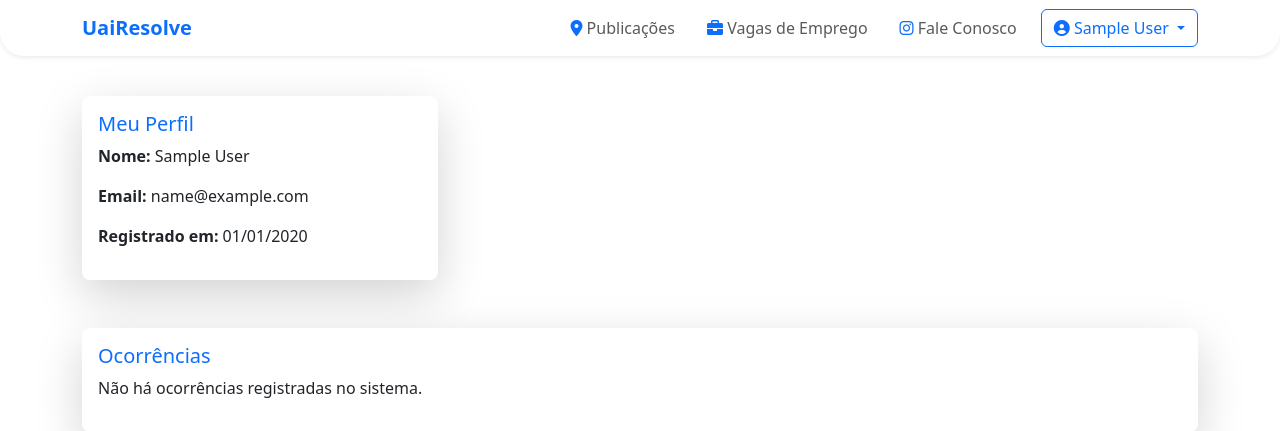
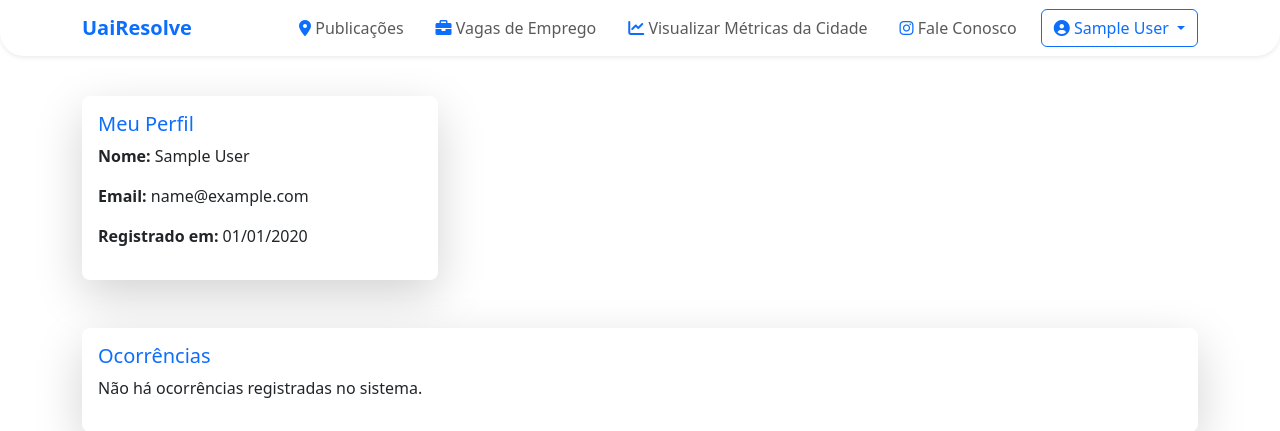
Before and after one commit to oliver00251/uairesolve, a Laravel app: page /dashboard in a window 1280 px wide. Shown: the top 431 px of the page. Run offline with Laravel 9, Linux system fonts and the light colour scheme; the visitor is signed in with stand-in values (Sample User, id 1); data that the repository does not hold is empty; some libraries are stand-ins or nearby versions.

Commit message:
metrica acessos/engajamento ajuste layout

```diff
--- a/resources/views/layouts/nav.blade.php
+++ b/resources/views/layouts/nav.blade.php
@@ -22,6 +22,12 @@
                         <i class="fas fa-briefcase text-primary"></i> Vagas de Emprego
                     </a>
                 </li>
+                <li class="nav-item">
+                    <a href="{{ route('impacto.publico') }}" class="nav-link">
+                        <i class="fas fa-chart-line text-primary"></i> Visualizar Métricas da Cidade
+                    </a>
+                </li>
+
                 <li class="nav-item">
                     <a class="nav-link" href="https://www.instagram.com/uairesolveoficial/" target="_blank">
                         <i class="fab fa-instagram text-primary"></i> Fale Conosco
@@ -71,6 +77,7 @@
         <a href="{{ route('vagas.index') }}" class="btn btn-primary w-100 rounded-pill">
             <i class="fas fa-briefcase"></i> Vagas de Emprego
         </a>
+
         <a href="https://www.instagram.com/uairesolveoficial/" class="btn btn-primary w-100 rounded-pill" target="_blank">
             <i class="fab fa-instagram"></i> Fale Conosco
         </a>
--- a/resources/views/welcome.blade.php
+++ b/resources/views/welcome.blade.php
@@ -13,10 +13,7 @@
             <!-- Título -->
             <h1 class="display-4 fw-bold mb-3">Ajude a melhorar nossa cidade</h1>
             <p class="lead mb-4">Registre problemas e acompanhe a solução em tempo real.</p>
-            <!-- Botão Impacto -->
-            <a href="{{ route('impacto.publico') }}" class="btn btn-light mt-3 btn-lg px-4 d-none d-lg-block rounded-pill text-primary">
-                <i class="fas fa-chart-line"></i> Dados da Cidade
-            </a>
+
             <div class="d-block d-lg-none">
                 <!-- Botão de ação para Ocorrências -->
                 <a href="{{ route('ocorrencias.index') }}"
```
